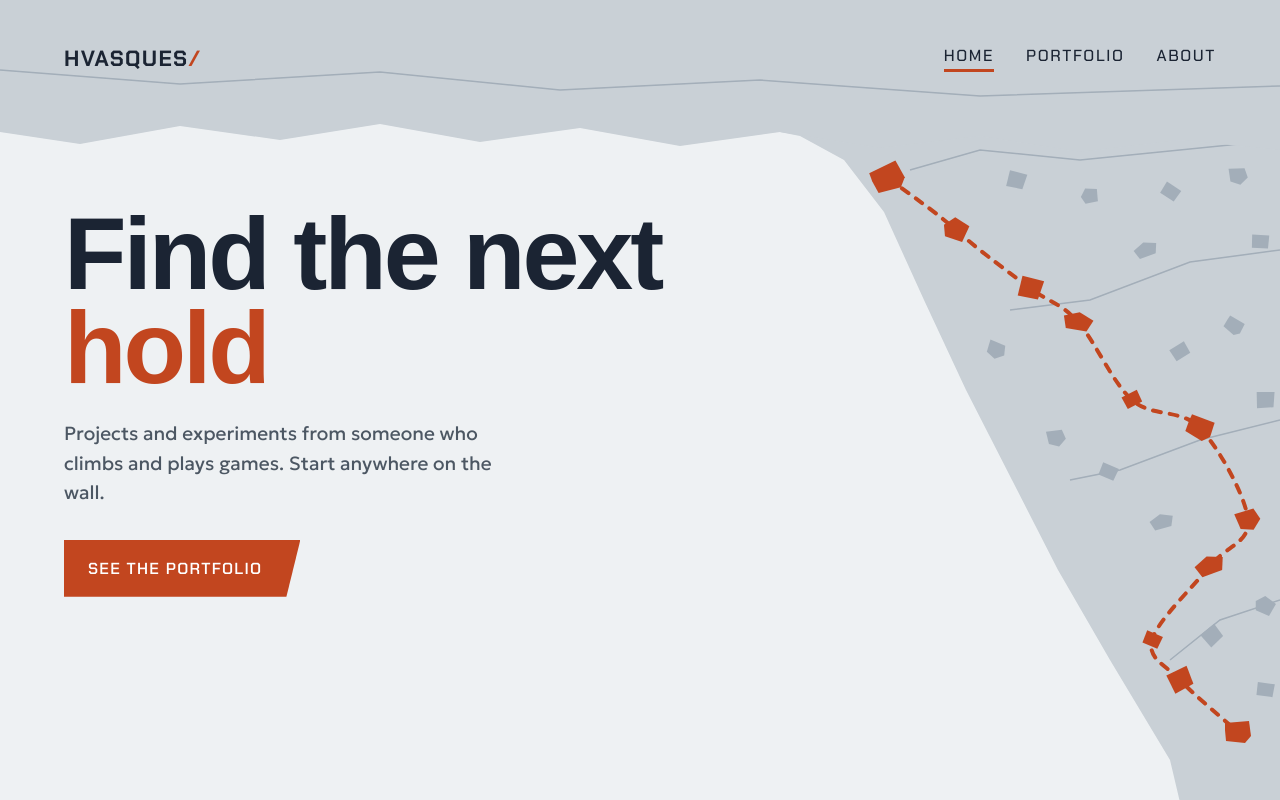
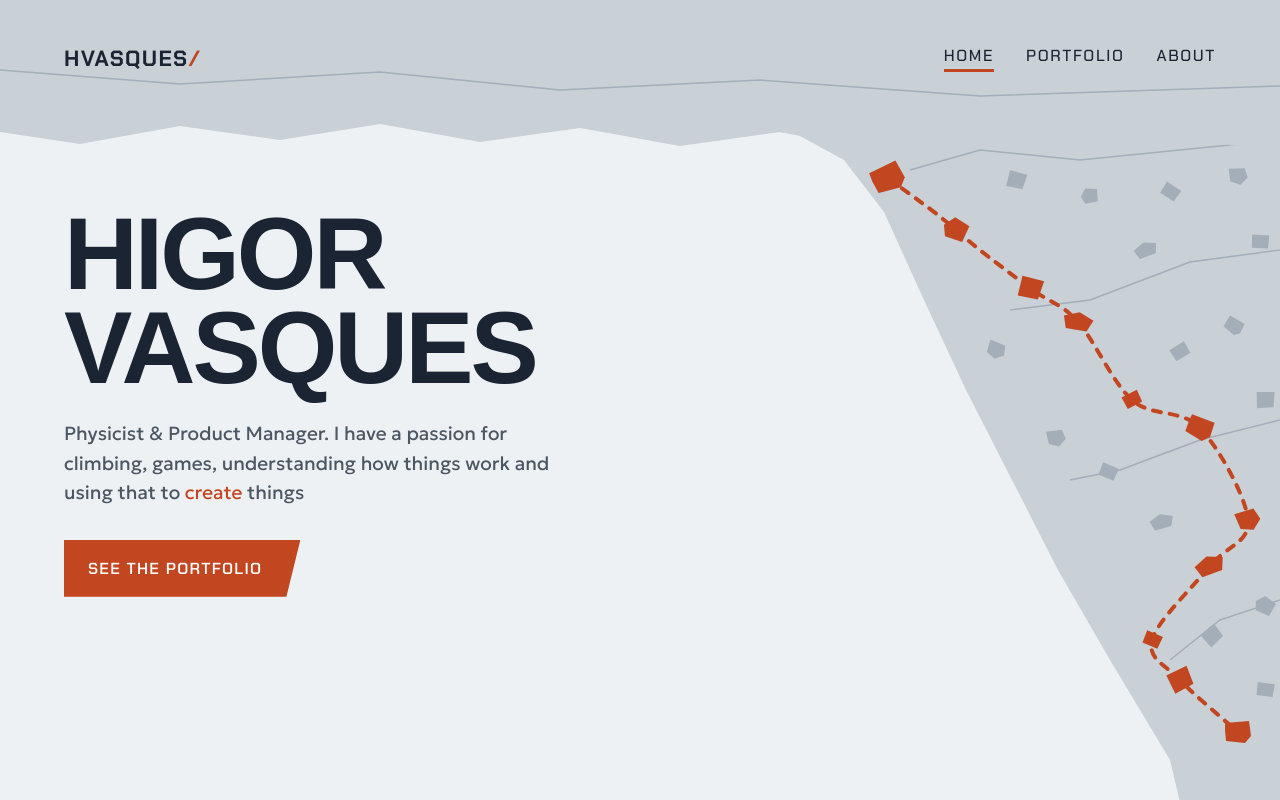
Before and after one commit to hvasques/hvasques.github.io, a plain HTML site: page index.html in a window 1280 px wide. Drawn offline with Linux system fonts and the light colour scheme; a web font is replaced by a local one.

Commit message:
Home: nome e apresentação no lugar de 'Find the next hold'; 'create' abre a lista ao passar o mouse
Co-Authored-By: Claude <noreply@anthropic.com>

```diff
--- a/assets/css/home.css
+++ b/assets/css/home.css
@@ -9,7 +9,34 @@
   gap: 24px;
   max-width: 600px;
 }
-.copy--home .lede { max-width: 34ch; }
+.copy--home .lede { max-width: 38ch; }
+
+/* The name: caps, one word per line */
+.title--name { text-transform: uppercase; }
+.title--name span { display: block; }
+
+/* "create things": on hover or focus, the other things open in a stack right
+   under it, each "create" lined up with the one in the sentence. The stack is
+   part of the text flow, so the button below moves down to make room. */
+.creates {
+  display: inline-block;
+  vertical-align: top;
+  white-space: nowrap;
+  cursor: default;
+}
+.creates__more {
+  display: block;
+  overflow: hidden;
+  max-height: 0;
+  opacity: 0;
+  transition: max-height 0.25s ease, opacity 0.25s ease;
+}
+.creates__more > span { display: block; }
+.creates:hover .creates__more,
+.creates:focus .creates__more {
+  max-height: 5em; /* three lines */
+  opacity: 1;
+}
 .copy--home .btn { margin-top: 8px; }
 
 /* The route: dashes that keep moving toward the roof */
--- a/index.html
+++ b/index.html
@@ -3,8 +3,8 @@
 <head>
   <meta charset="utf-8">
   <meta name="viewport" content="width=device-width, initial-scale=1">
-  <title>hvasques — Find the next hold</title>
-  <meta name="description" content="Projects and experiments from someone who climbs and plays games.">
+  <title>Higor Vasques — Physicist &amp; Product Manager</title>
+  <meta name="description" content="Physicist and Product Manager with a passion for climbing, games, understanding how things work and using that to create things.">
   <link rel="preconnect" href="https://fonts.googleapis.com">
   <link rel="preconnect" href="https://fonts.gstatic.com" crossorigin>
   <link rel="stylesheet" href="/assets/css/tokens.css">
@@ -19,8 +19,16 @@
 
   <main class="content">
     <div class="copy--home">
-      <h1 class="title">Find the next <span class="hl">hold</span></h1>
-      <p class="lede">Projects and experiments from someone who climbs and plays games. Start anywhere on the wall.</p>
+      <h1 class="title title--name"><span>Higor</span> <span>Vasques</span></h1>
+      <p class="lede">
+        Physicist &amp; Product Manager. I have a passion for climbing, games, understanding how things work and using that to
+        <!-- Hovering (or focusing) "create things" opens the rest of the list under it -->
+        <span class="creates" tabindex="0"><span class="hl">create</span> things<span class="creates__more">
+          <span><span class="hl">create</span> features</span>
+          <span><span class="hl">create</span> product</span>
+          <span><span class="hl">create</span> experience</span>
+        </span></span>
+      </p>
       <a class="btn" href="/portfolio/">See the portfolio</a>
     </div>
   </main>
```
